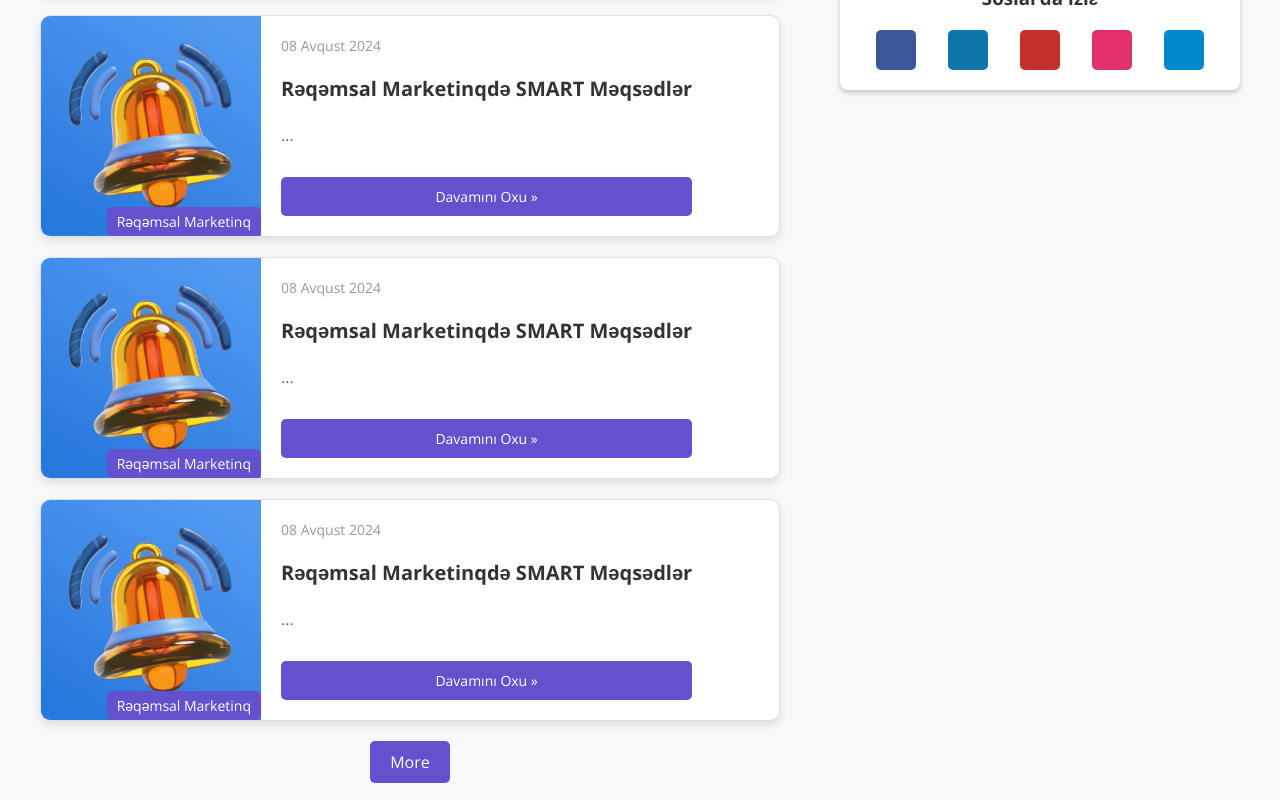
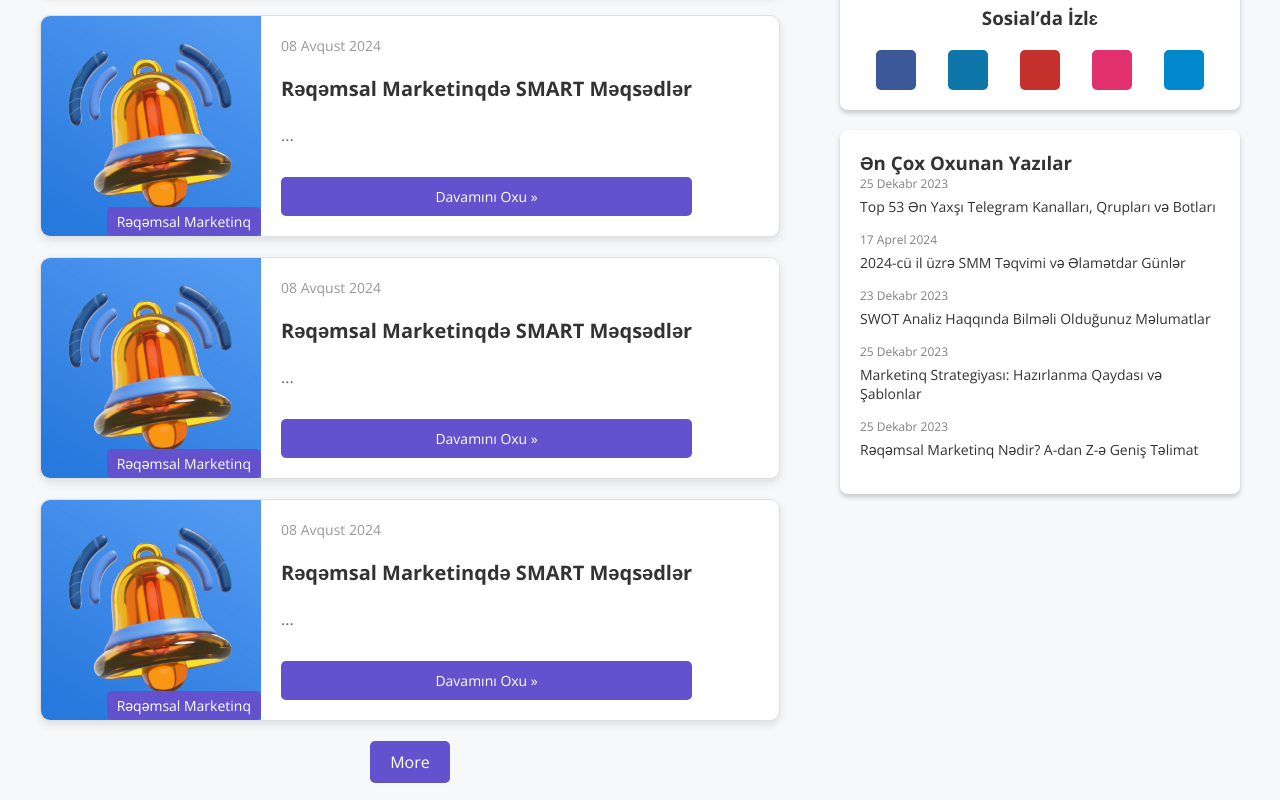
Before and after one commit to mlalayev/AdHoven, a React (Vite) app: page / in a window 1280 px wide. Shown: the part 1460-2260 px from the top of the page. Built offline with nearby package versions, Linux system fonts and the light colour scheme; no server answers.

Commit message:
my commit

```diff
--- a/src/Components/MainPage/MainPage-FAQ/FAQ.css
+++ b/src/Components/MainPage/MainPage-FAQ/FAQ.css
@@ -1,5 +1,5 @@
 .faq-container {
-    max-width: 600px;
+    max-width: 740px;
     margin: 0 auto;
     padding: 20px;
     border: 1px solid #ececec;
--- /dev/null
+++ b/src/Components/MainPage/MainPage-MostRead/MostRead.css
@@ -0,0 +1,30 @@
+.posts-card {
+    max-width: 400px;
+    margin: auto;
+    padding: 20px;
+    box-shadow: 0px 3px 5px rgba(0, 0, 0, 0.2);
+    border-radius: 8px;
+    background-color: white;
+}
+
+.post-list {
+    list-style: none;
+    padding: 0;
+}
+
+.post-list li {
+    margin-bottom: 15px;
+}
+
+.post-list li span {
+    display: block;
+    font-size: 12px;
+    color: gray;
+    margin-bottom: 5px;
+}
+
+.post-list li p {
+    font-size: 14px;
+    color: #333;
+    margin: 0;
+}
--- /dev/null
+++ b/src/Components/MainPage/MainPage-MostRead/MostRead.tsx
@@ -0,0 +1,34 @@
+import React from 'react';
+import './MostRead.css';
+
+const MostRead: React.FC = () => {
+    return (
+        <div className="posts-card">
+            <h3>Ən Çox Oxunan Yazılar</h3>
+            <ul className="post-list">
+                <li>
+                    <span>25 Dekabr 2023</span>
+                    <p>Top 53 Ən Yaxşı Telegram Kanalları, Qrupları və Botları</p>
+                </li>
+                <li>
+                    <span>17 Aprel 2024</span>
+                    <p>2024-cü il üzrə SMM Təqvimi və Əlamətdar Günlər</p>
+                </li>
+                <li>
+                    <span>23 Dekabr 2023</span>
+                    <p>SWOT Analiz Haqqında Bilməli Olduğunuz Məlumatlar</p>
+                </li>
+                <li>
+                    <span>25 Dekabr 2023</span>
+                    <p>Marketinq Strategiyası: Hazırlanma Qaydası və Şablonlar</p>
+                </li>
+                <li>
+                    <span>25 Dekabr 2023</span>
+                    <p>Rəqəmsal Marketinq Nədir? A-dan Z-ə Geniş Təlimat</p>
+                </li>
+            </ul>
+        </div>
+    );
+};
+
+export default MostRead;
--- a/src/Components/MainPage/MainPage-Profile/Profile.css
+++ b/src/Components/MainPage/MainPage-Profile/Profile.css
@@ -7,6 +7,7 @@
     border-radius: 8px;
     background-color: white;
     margin-top: 20px;
+    margin-bottom: 20px;
 }
 
 .avatar {
--- a/src/Components/MainPage/MainPage.tsx
+++ b/src/Components/MainPage/MainPage.tsx
@@ -7,6 +7,7 @@ import Faq from './MainPage-FAQ/FAQ.js';
 import News from './MainPage-News/News.js';
 import Profile from './MainPage-Profile/Profile.js';
 import Social from './MainPage-Social/Social.js';
+import MostRead from './MainPage-MostRead/MostRead.js';
 
 function MainPage() {
 
@@ -49,6 +50,7 @@ function MainPage() {
         <div className="sectionthird-rightpart">
           <Profile />
           <Social />
+          <MostRead />
         </div>
       </section>
     </div>
```
